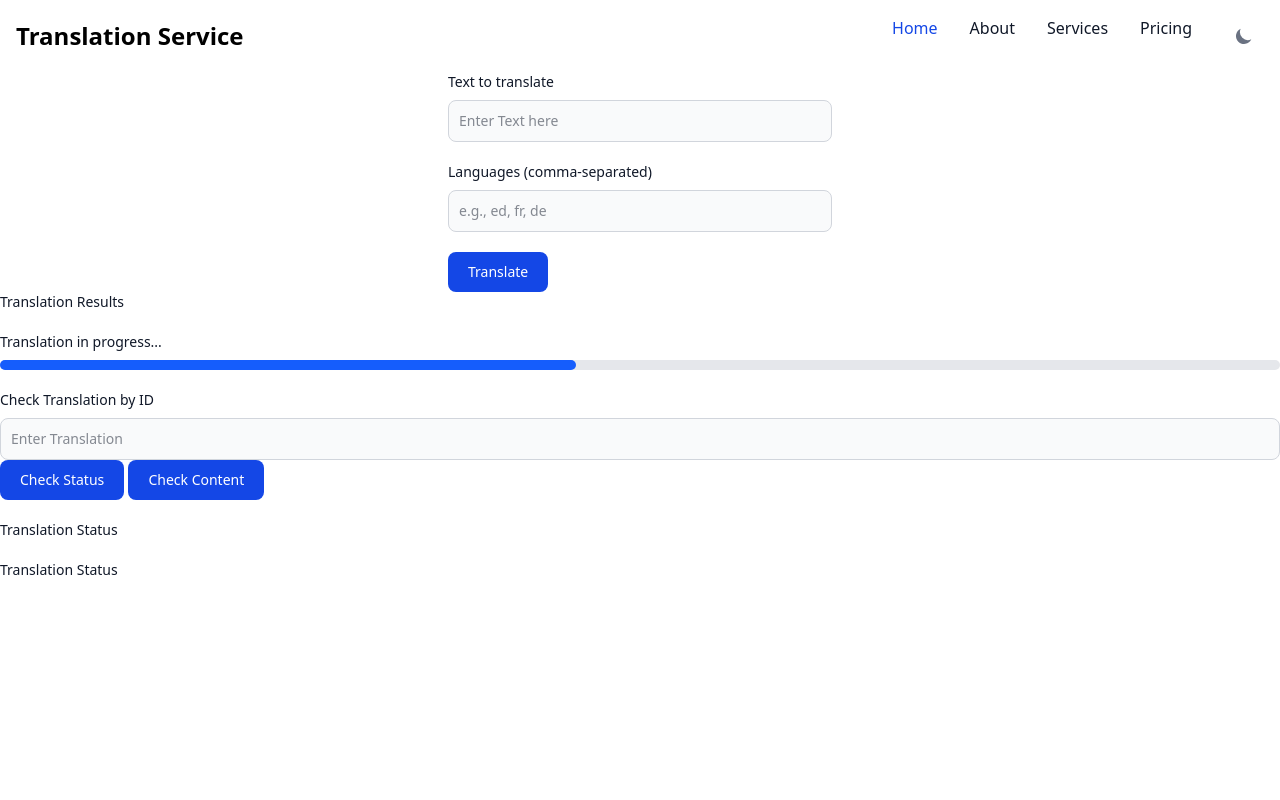
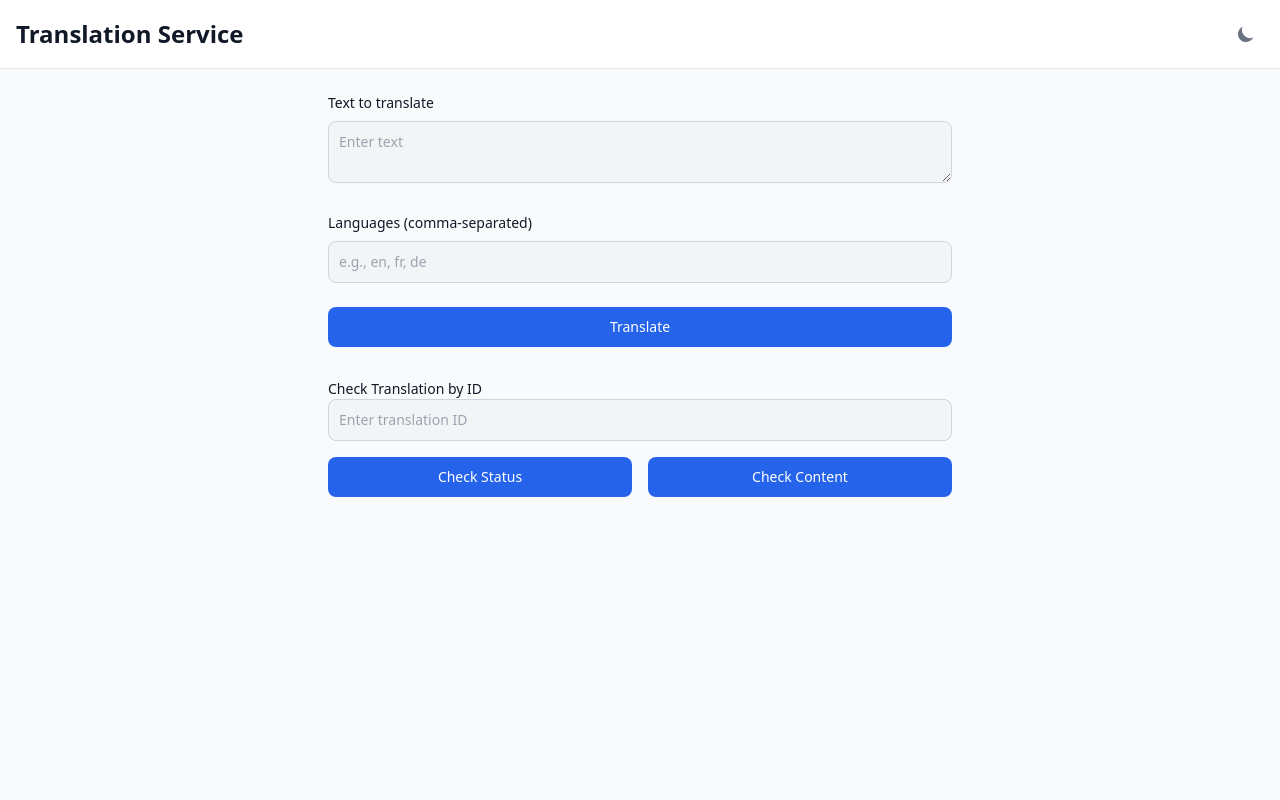
Before and after one commit to psychoAKASH/realtime_translation_service, a FastAPI app: template app/templates/index.html in a window 1280 px wide. Run offline with FastAPI, Linux system fonts and the light colour scheme; the template is opened without the code that fills it, so the values that code supplies are empty; some libraries are stand-ins or nearby versions.

Commit message:
basic setup done

```diff
--- a/app/main.py
+++ b/app/main.py
@@ -10,4 +10,4 @@ templates = Jinja2Templates(directory="templates")
 
 @app.get('/index',response_class=HTMLResponse)
 def index(request:Request):
-    return templates.TemplateResponse("index1.html",{"request":request})
+    return templates.TemplateResponse("index.html",{"request":request})
--- a/app/templates/index.html
+++ b/app/templates/index.html
@@ -1,162 +1,139 @@
 <!DOCTYPE html>
 <html lang="en">
 <head>
-    <meta charset="UTF-8">
+    <meta charset="UTF-8"/>
     <title>Translation Service</title>
-    <script src="https://cdn.jsdelivr.net/npm/@tailwindcss/browser@4"></script>
-    <style type="text/tailwindcss">
-        @theme {
-          --color-clifford: #da373d;
-        }
-    </style>
+
+    <!-- ✅ Dark mode handling -->
     <script>
-        // On page load or when changing themes, best to add inline in `head` to avoid FOUC
-        if (localStorage.getItem('color-theme') === 'dark' || (!('color-theme' in localStorage) && window.matchMedia('(prefers-color-scheme: dark)').matches)) {
-            document.documentElement.classList.add('dark');
+        if (
+          localStorage.getItem("color-theme") === "dark" ||
+          (!("color-theme" in localStorage) &&
+            window.matchMedia("(prefers-color-scheme: dark)").matches)
+        ) {
+          document.documentElement.classList.add("dark");
         } else {
-            document.documentElement.classList.remove('dark')
+          document.documentElement.classList.remove("dark");
         }
     </script>
-</head>
-<body>
+    <!-- ✅ Tailwind CDN -->
+    <script src="https://cdn.tailwindcss.com"></script>
+
+    <!-- ✅ Flowbite JS (for dropdowns, toggles, navs) -->
+    <script src="https://unpkg.com/flowbite@1.6.5/dist/flowbite.min.js"></script>
 
 
-<nav class="bg-white border-gray-200 dark:bg-gray-900">
-    <div class="max-w-screen-xl flex flex-wrap items-center justify-between mx-auto p-4">
-        <span class="self-center text-2xl font-semibold whitespace-nowrap dark:text-white">Translation Service</span>
-        <button data-collapse-toggle="navbar-default" type="button"
-                class="inline-flex items-center p-2 w-10 h-10 justify-center text-sm text-gray-500 rounded-lg md:hidden hover:bg-gray-100 focus:outline-none focus:ring-2 focus:ring-gray-200 dark:text-gray-400 dark:hover:bg-gray-700 dark:focus:ring-gray-600"
-                aria-controls="navbar-default" aria-expanded="false">
-            <span class="sr-only">Open main menu</span>
-            <svg class="w-5 h-5" aria-hidden="true" xmlns="http://www.w3.org/2000/svg" fill="none" viewBox="0 0 17 14">
-                <path stroke="currentColor" stroke-linecap="round" stroke-linejoin="round" stroke-width="2"
-                      d="M1 1h15M1 7h15M1 13h15"/>
+</head>
+<body class="bg-gray-50 dark:bg-gray-900 text-gray-900 dark:text-white min-h-screen">
+
+<!-- ✅ Navbar -->
+<nav class="bg-white border-b border-gray-200 dark:bg-gray-800 dark:border-gray-700">
+    <div class="max-w-7xl mx-auto px-4 py-4 flex justify-between items-center">
+        <span class="text-2xl font-semibold">Translation Service</span>
+        <button id="theme-toggle" type="button"
+                class="p-2 rounded-lg text-gray-500 dark:text-gray-400 hover:bg-gray-100 dark:hover:bg-gray-700 focus:outline-none focus:ring-2 focus:ring-blue-500">
+            <svg id="theme-toggle-dark-icon" class="hidden w-5 h-5" fill="currentColor" viewBox="0 0 20 20">
+                <path d="M17.293 13.293A8 8 0 016.707 2.707a8.001 8.001 0 1010.586 10.586z"></path>
+            </svg>
+            <svg id="theme-toggle-light-icon" class="hidden w-5 h-5" fill="currentColor" viewBox="0 0 20 20">
+                <path fill-rule="evenodd" clip-rule="evenodd"
+                      d="M10 2a1 1 0 011 1v1a1 1 0 11-2 0V3a1 1 0 011-1zm4 8a4 4 0 11-8 0 4 4 0 018 0zm-.464 4.95l.707.707a1 1 0 001.414-1.414l-.707-.707a1 1 0 00-1.414 1.414zm2.12-10.607a1 1 0 010 1.414l-.706.707a1 1 0 11-1.414-1.414l.707-.707a1 1 0 011.414 0zM17 11a1 1 0 100-2h-1a1 1 0 100 2h1zm-7 4a1 1 0 011 1v1a1 1 0 11-2 0v-1a1 1 0 011-1zM5.05 6.464A1 1 0 106.465 5.05l-.708-.707a1 1 0 00-1.414 1.414l.707.707zm1.414 8.486l-.707.707a1 1 0 01-1.414-1.414l.707-.707a1 1 0 011.414 1.414zM4 11a1 1 0 100-2H3a1 1 0 000 2h1z"/>
             </svg>
         </button>
-        <div class="hidden w-full md:block md:w-auto" id="navbar-default">
-            <ul class="font-medium flex flex-col p-4 md:p-0 mt-4 border border-gray-100 rounded-lg bg-gray-50 md:flex-row md:space-x-8 rtl:space-x-reverse md:mt-0 md:border-0 md:bg-white dark:bg-gray-800 md:dark:bg-gray-900 dark:border-gray-700">
-                <li>
-                    <a href="#"
-                       class="block py-2 px-3 text-white bg-blue-700 rounded-sm md:bg-transparent md:text-blue-700 md:p-0 dark:text-white md:dark:text-blue-500"
-                       aria-current="page">Home</a>
-                </li>
-                <li>
-                    <a href="#"
-                       class="block py-2 px-3 text-gray-900 rounded-sm hover:bg-gray-100 md:hover:bg-transparent md:border-0 md:hover:text-blue-700 md:p-0 dark:text-white md:dark:hover:text-blue-500 dark:hover:bg-gray-700 dark:hover:text-white md:dark:hover:bg-transparent">About</a>
-                </li>
-                <li>
-                    <a href="#"
-                       class="block py-2 px-3 text-gray-900 rounded-sm hover:bg-gray-100 md:hover:bg-transparent md:border-0 md:hover:text-blue-700 md:p-0 dark:text-white md:dark:hover:text-blue-500 dark:hover:bg-gray-700 dark:hover:text-white md:dark:hover:bg-transparent">Services</a>
-                </li>
-                <li>
-                    <a href="#"
-                       class="block py-2 px-3 text-gray-900 rounded-sm hover:bg-gray-100 md:hover:bg-transparent md:border-0 md:hover:text-blue-700 md:p-0 dark:text-white md:dark:hover:text-blue-500 dark:hover:bg-gray-700 dark:hover:text-white md:dark:hover:bg-transparent">Pricing</a>
-                </li>
-                <li>
-                    <button id="theme-toggle" type="button"
-                            class="text-gray-500 dark:text-gray-400 hover:bg-gray-100 dark:hover:bg-gray-700 focus:outline-none focus:ring-4 focus:ring-gray-200 dark:focus:ring-gray-700 rounded-lg text-sm p-2.5">
-                        <svg id="theme-toggle-dark-icon" class="hidden w-5 h-5" fill="currentColor" viewBox="0 0 20 20"
-                             xmlns="http://www.w3.org/2000/svg">
-                            <path d="M17.293 13.293A8 8 0 016.707 2.707a8.001 8.001 0 1010.586 10.586z"></path>
-                        </svg>
-                        <svg id="theme-toggle-light-icon" class="hidden w-5 h-5" fill="currentColor" viewBox="0 0 20 20"
-                             xmlns="http://www.w3.org/2000/svg">
-                            <path d="M10 2a1 1 0 011 1v1a1 1 0 11-2 0V3a1 1 0 011-1zm4 8a4 4 0 11-8 0 4 4 0 018 0zm-.464 4.95l.707.707a1 1 0 001.414-1.414l-.707-.707a1 1 0 00-1.414 1.414zm2.12-10.607a1 1 0 010 1.414l-.706.707a1 1 0 11-1.414-1.414l.707-.707a1 1 0 011.414 0zM17 11a1 1 0 100-2h-1a1 1 0 100 2h1zm-7 4a1 1 0 011 1v1a1 1 0 11-2 0v-1a1 1 0 011-1zM5.05 6.464A1 1 0 106.465 5.05l-.708-.707a1 1 0 00-1.414 1.414l.707.707zm1.414 8.486l-.707.707a1 1 0 01-1.414-1.414l.707-.707a1 1 0 011.414 1.414zM4 11a1 1 0 100-2H3a1 1 0 000 2h1z"
-                                  fill-rule="evenodd" clip-rule="evenodd"></path>
-                        </svg>
-                    </button>
-                </li>
-            </ul>
-        </div>
     </div>
 </nav>
 
+<!-- ✅ Main content -->
+<main class="max-w-2xl mx-auto p-6 space-y-8">
 
-<form id="translationForm" class="max-w-sm mx-auto">
-    <div class="mb-5">
-        <label for="textToTranslate" class="block mb-2 text-sm font-medium text-gray-900 dark:text-white">Text to
-            translate</label>
-        <input type="text" id="textToTranslate"
-               class="bg-gray-50 border border-gray-300 text-gray-900 text-sm rounded-lg focus:ring-blue-500 focus:border-blue-500 block w-full p-2.5 dark:bg-gray-700 dark:border-gray-600 dark:placeholder-gray-400 dark:text-white dark:focus:ring-blue-500 dark:focus:border-blue-500"
-               placeholder="Enter Text here"/>
+    <!-- Translation Form -->
+    <form id="translationForm" class="space-y-6">
+        <div>
+            <label for="textToTranslate" class="block mb-2 text-sm font-medium">Text to translate</label>
+            <textarea id="textToTranslate" placeholder="Enter text"
+                      class="w-full p-2.5 rounded-lg bg-gray-100 dark:bg-gray-700 border border-gray-300 dark:border-gray-600 text-gray-900 dark:text-white text-sm focus:ring-blue-500 focus:border-blue-500"></textarea>
         </div>
-    <div class="mb-5">
-        <label for="languages" class="block mb-2 text-sm font-medium text-gray-900 dark:text-white">Languages
-            (comma-separated)</label>
-        <input type="text" id="languages"
-               class="bg-gray-50 border border-gray-300 text-gray-900 text-sm rounded-lg focus:ring-blue-500 focus:border-blue-500 block w-full p-2.5 dark:bg-gray-700 dark:border-gray-600 dark:placeholder-gray-400 dark:text-white dark:focus:ring-blue-500 dark:focus:border-blue-500"
-               placeholder="e.g., ed, fr, de"/>
+
+        <div>
+            <label for="languages" class="block mb-2 text-sm font-medium">Languages (comma-separated)</label>
+            <input type="text" id="languages" placeholder="e.g., en, fr, de"
+                   class="w-full p-2.5 rounded-lg bg-gray-100 dark:bg-gray-700 border border-gray-300 dark:border-gray-600 text-gray-900 dark:text-white text-sm focus:ring-blue-500 focus:border-blue-500"/>
         </div>
-    <button type="button"
-            onclick="submitTranslation()"
-            class="text-white bg-blue-700 hover:bg-blue-800 focus:ring-4 focus:outline-none focus:ring-blue-300 font-medium rounded-lg text-sm w-full sm:w-auto px-5 py-2.5 text-center dark:bg-blue-600 dark:hover:bg-blue-700 dark:focus:ring-blue-800">
+
+        <button type="button" onclick="submitTranslation()"
+                class="w-full bg-blue-600 hover:bg-blue-700 text-white font-medium py-2.5 rounded-lg text-sm focus:outline-none focus:ring-4 focus:ring-blue-300 dark:focus:ring-blue-800">
             Translate
         </button>
     </form>
 
-<div class="mb-5" id="results">
-    <label class="block mb-2 text-sm font-medium text-gray-900 dark:text-white">Translation Results</label>
-    <pre id="translationResults"></pre>
+
+    <!-- Results -->
+    <div id="results" class="space-y-2 hidden">
+        <label class="block text-sm font-medium">Translation Results</label>
+        <pre id="translationResults" class="bg-gray-100 dark:bg-gray-800 p-3 rounded-lg overflow-auto text-sm"></pre>
     </div>
-
-<div class="mb-5" id="progress-container">
-    <label class="block mb-2 text-sm font-medium text-gray-900 dark:text-white">Translation in progress...</label>
-
+    <!-- Progress Bar -->
+    <div id="progress-container" class="space-y-2 hidden">
+        <label id="progress-text" class="text-sm font-medium">Translation in progress...</label>
         <div class="w-full bg-gray-200 rounded-full h-2.5 dark:bg-gray-700">
             <div id="progress-bar" class="bg-blue-600 h-2.5 rounded-full" style="width: 45%"></div>
         </div>
-
     </div>
-
-<div class="mb-5">
-    <label for="search-id" class="block mb-2 text-sm font-medium text-gray-900 dark:text-white">Check Translation by
-        ID</label>
-    <input type="number" id="search-id"
-           class="bg-gray-50 border border-gray-300 text-gray-900 text-sm rounded-lg focus:ring-blue-500 focus:border-blue-500 block w-full p-2.5 dark:bg-gray-700 dark:border-gray-600 dark:placeholder-gray-400 dark:text-white dark:focus:ring-blue-500 dark:focus:border-blue-500"
-           placeholder="Enter Translation"/>
-    <button type="button"
-            onclick="checkTranslationStatus()"
-            class="text-white bg-blue-700 hover:bg-blue-800 focus:ring-4 focus:outline-none focus:ring-blue-300 font-medium rounded-lg text-sm w-full sm:w-auto px-5 py-2.5 text-center dark:bg-blue-600 dark:hover:bg-blue-700 dark:focus:ring-blue-800">
+    <!-- Check Status / Content -->
+    <div class="space-y-4">
+        <div>
+            <label for="search-id" class="block text-sm font-medium">Check Translation by ID</label>
+            <input type="number" id="search-id" placeholder="Enter translation ID"
+                   class="w-full p-2.5 rounded-lg bg-gray-100 dark:bg-gray-700 border border-gray-300 dark:border-gray-600 text-gray-900 dark:text-white text-sm focus:ring-blue-500 focus:border-blue-500"/>
+        </div>
+        <div class="flex flex-wrap gap-4">
+            <button type="button" onclick="checkTranslationStatus()"
+                    class="flex-1 bg-blue-600 hover:bg-blue-700 text-white py-2.5 rounded-lg text-sm focus:outline-none focus:ring-4 focus:ring-blue-300 dark:focus:ring-blue-800">
                 Check Status
             </button>
-    <button type="button"
-            onclick="checkTranslationContent()"
-            class="text-white bg-blue-700 hover:bg-blue-800 focus:ring-4 focus:outline-none focus:ring-blue-300 font-medium rounded-lg text-sm w-full sm:w-auto px-5 py-2.5 text-center dark:bg-blue-600 dark:hover:bg-blue-700 dark:focus:ring-blue-800">
+            <button type="button" onclick="checkTranslationContent()"
+                    class="flex-1 bg-blue-600 hover:bg-blue-700 text-white py-2.5 rounded-lg text-sm focus:outline-none focus:ring-4 focus:ring-blue-300 dark:focus:ring-blue-800">
                 Check Content
             </button>
         </div>
-
-<div class="mb-5" id="status-container">
-    <label class="block mb-2 text-sm font-medium text-gray-900 dark:text-white">Translation Status</label>
-    <pre id="statusResult"></pre>
     </div>
 
-<div class="mb-5" id="content-container">
-    <label class="block mb-2 text-sm font-medium text-gray-900 dark:text-white">Translation Status</label>
-    <pre id="contentResult"></pre>
+    <!-- Status Output -->
+    <div id="status-container" class="space-y-2 hidden">
+        <label class="block text-sm font-medium">Translation Status</label>
+        <pre id="statusResult" class="bg-gray-100 dark:bg-gray-800 p-3 rounded-lg overflow-auto text-sm"></pre>
     </div>
-</body>
 
+    <div id="content-container" class="space-y-2 hidden">
+        <label class="block text-sm font-medium">Translation Content</label>
+        <pre id="contentResult" class="bg-gray-100 dark:bg-gray-800 p-3 rounded-lg overflow-auto text-sm"></pre>
+    </div>
+</main>
+
+<!-- ✅ Theme toggle logic -->
 <script>
-    var themeToggleDarkIcon = document.getElementById('theme-toggle-dark-icon');
-var themeToggleLightIcon = document.getElementById('theme-toggle-light-icon');
+    const themeToggleBtn = document.getElementById('theme-toggle');
+    const themeToggleDarkIcon = document.getElementById('theme-toggle-dark-icon');
+    const themeToggleLightIcon = document.getElementById('theme-toggle-light-icon');
 
-// Change the icons inside the button based on previous settings
-if (localStorage.getItem('color-theme') === 'dark' || (!('color-theme' in localStorage) && window.matchMedia('(prefers-color-scheme: dark)').matches)) {
+    // On load: set icon based on current theme
+    if (
+      localStorage.getItem('color-theme') === 'dark' ||
+      (!localStorage.getItem('color-theme') && window.matchMedia('(prefers-color-scheme: dark)').matches)
+    ) {
+      document.documentElement.classList.add('dark');
       themeToggleLightIcon.classList.remove('hidden');
     } else {
+      document.documentElement.classList.remove('dark');
       themeToggleDarkIcon.classList.remove('hidden');
     }
 
-var themeToggleBtn = document.getElementById('theme-toggle');
-
-themeToggleBtn.addEventListener('click', function() {
-
-    // toggle icons inside button
+    themeToggleBtn.addEventListener('click', () => {
+      // Toggle icon
       themeToggleDarkIcon.classList.toggle('hidden');
       themeToggleLightIcon.classList.toggle('hidden');
 
-    // if set via local storage previously
+      // If set in localStorage
       if (localStorage.getItem('color-theme')) {
         if (localStorage.getItem('color-theme') === 'light') {
           document.documentElement.classList.add('dark');
@@ -165,9 +142,8 @@ themeToggleBtn.addEventListener('click', function() {
           document.documentElement.classList.remove('dark');
           localStorage.setItem('color-theme', 'light');
         }
-
-    // if NOT set via local storage previously
       } else {
+        // If not set, toggle based on class
         if (document.documentElement.classList.contains('dark')) {
           document.documentElement.classList.remove('dark');
           localStorage.setItem('color-theme', 'light');
@@ -176,7 +152,72 @@ themeToggleBtn.addEventListener('click', function() {
           localStorage.setItem('color-theme', 'dark');
         }
       }
-
     });
 </script>
+<script src="https://cdn.jsdelivr.net/npm/axios/dist/axios.min.js"></script>
+<script>
+    async function submitTranslation(){
+    const text = document.getElementById('textToTranslate').value
+    const languages = document.getElementById('languages').value.split(',').map(lang => lang.trim());
+
+    if (!text || languages === 0 || languages[0]){
+    alert("Please provide both text and target language for the translation.");
+    return;
+    }
+    const progressBar = document.getElementById('progress-bar');
+    const progressText = document.getElementById('progress-text');
+    progressBar.classList.remove('bg-green-500');
+    progressBar.classList.add('bg-blue-600');
+    progressBar.style.width = '0%';
+    progressText.textContent= 'Translation in Progress';
+
+    try{
+        const response = await axios.post('https://localhost:8000/translate',{
+            text:text,
+            languages:languages
+        });
+        const taskId = response.data.task_id;
+        alert(`Task ID: ${taskId}`)
+
+        document.getElementById('progress-container').style.display='block';
+        document.getElementById('results').style.display='none';
+        document.getElementById('status-container').style.display='none';
+        document.getElementById('content-container').style.display='none';
+
+        let translationResult = null;
+        let progress = 0;
+        while (progress <100){
+        await new Promise(resolve => setTimeout(resolve, 1000))
+        const resultResponse = await axios.get(`https://localhost:8000/translate)${taskId}`);
+        translationResult = resultResponse.data;
+        if (translationResult=== 'completed'){
+        progress = 100;}
+        else {
+        progressBar.style.width = `50%`;
+        }
+
+    }
+    progressBar.classList.remove('bg-blue-600');
+    progressBar.classList.add('bg-green-500');
+    progressBar.style.width = `100%`;
+    progressText.textContent = 'Translation complete!';
+
+    document.getElementById('translationResults').textContent = JSON.stringify(translationResults,null,2);
+    document.getElementById('results').style.display='block';
+    } catch (error){
+    console.error("Error submitting translation",error);
+    alert("An error occurred while translating, please try again.")
+    }
+
+    }
+
+    // Todo 25:37
+    async function checkTranslationStatus(){
+    return;
+    }
+    async function checkTranslationContent(){
+    return;
+    }
+</script>
+</body>
 </html>
```
Also changed, not shown: app/templates/index1.html (deleted, +0 -217 lines). Lines whose indentation alone changed are shown as unchanged.
